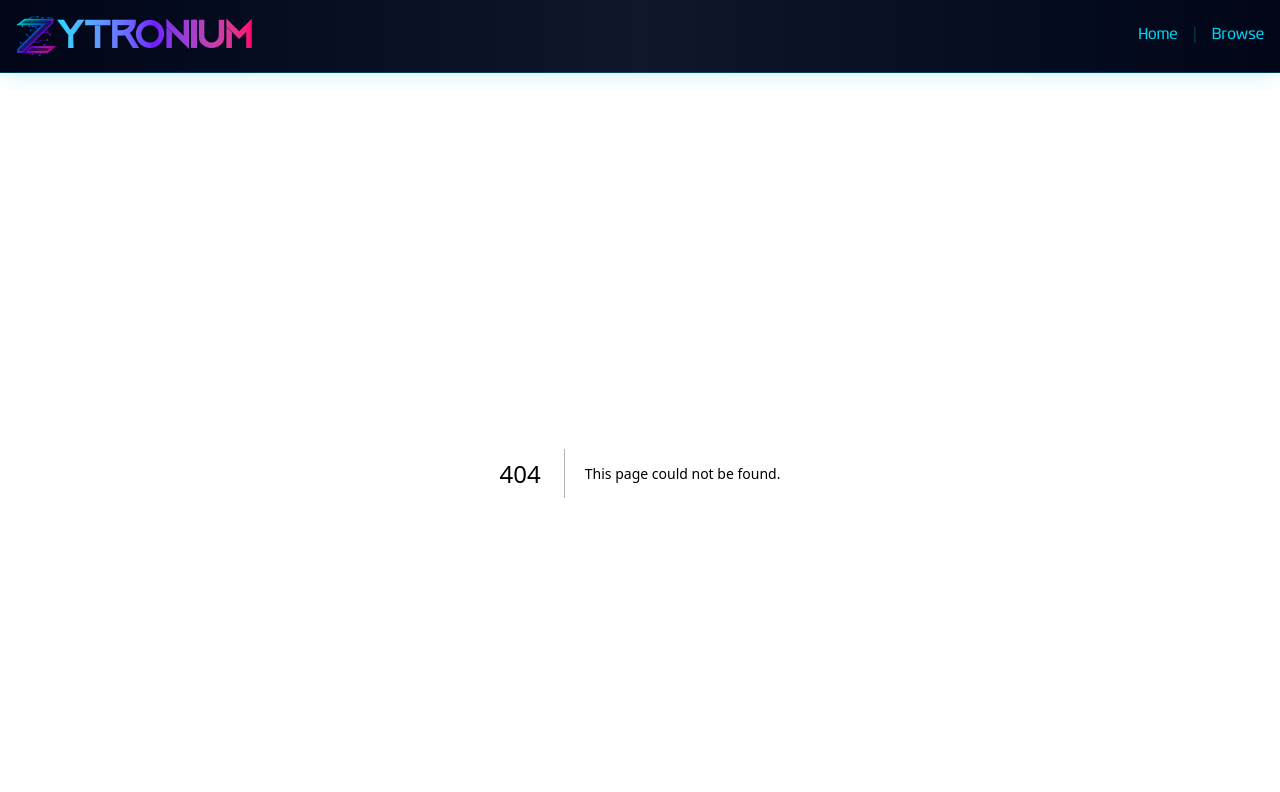
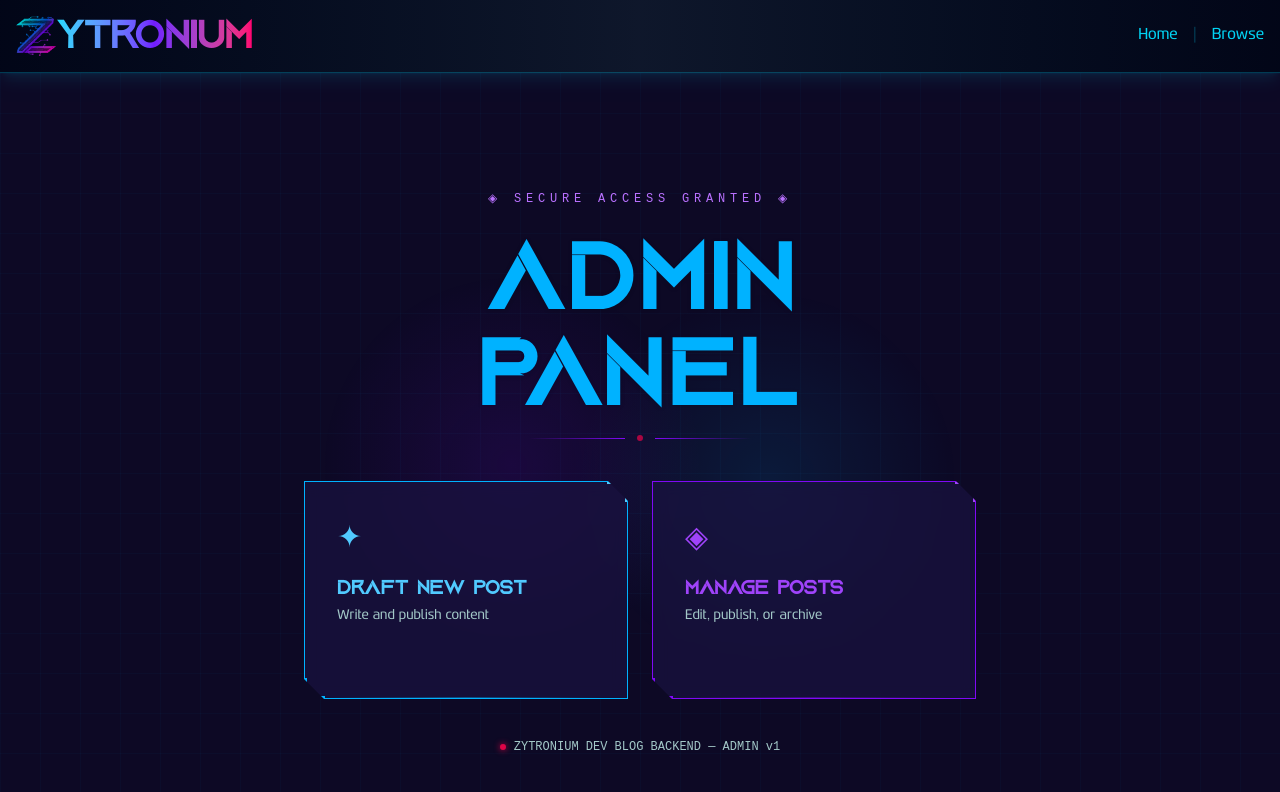
Before and after one commit to Zytronium/dev_blog, a Next.js app: page /admin in a window 1280 px wide. Before the commit this address had no page. Shown: the top 792 px of the page. Built offline with nearby package versions, Linux system fonts and the light colour scheme; a web font is replaced by a local one.

Commit message:
Add admin panel and a way to get to it without entering the URL

```diff
--- /dev/null
+++ b/src/app/admin/page.tsx
@@ -0,0 +1,150 @@
+import Link from 'next/link';
+
+export default function AdminPage() {
+    return (
+        <div className="min-h-screen flex items-center justify-center p-8 relative overflow-hidden">
+            {/* Scanline + grid background */}
+            <div className="absolute inset-0 pointer-events-none"
+                 style={{
+                     backgroundImage: `
+                        linear-gradient(rgba(0,178,255,0.03) 1px, transparent 1px),
+                        linear-gradient(90deg, rgba(0,178,255,0.03) 1px, transparent 1px)
+                    `,
+                     backgroundSize: '40px 40px',
+                 }}
+            />
+            {/* Ambient glows */}
+            <div className="absolute top-1/4 left-1/4 w-96 h-96 rounded-full pointer-events-none"
+                 style={{ background: 'radial-gradient(circle, rgba(127,9,246,0.12) 0%, transparent 70%)' }}
+            />
+            <div className="absolute bottom-1/4 right-1/4 w-96 h-96 rounded-full pointer-events-none"
+                 style={{ background: 'radial-gradient(circle, rgba(0,178,255,0.10) 0%, transparent 70%)' }}
+            />
+
+            <div className="max-w-2xl w-full space-y-10 relative z-10">
+                {/* Header */}
+                <div className="text-center space-y-2">
+                    <p className="text-xs tracking-[0.4em] uppercase"
+                       style={{ color: 'var(--secondary-bright)', fontFamily: "'Victor Mono', monospace" }}>
+                        ◈ SECURE ACCESS GRANTED ◈
+                    </p>
+                    <h1 className="h1" style={{ letterSpacing: '0.05em' }}>
+                        Admin Panel
+                    </h1>
+                    <div className="flex items-center justify-center gap-3 mt-1">
+                        <div className="h-px flex-1 max-w-24"
+                             style={{ background: 'linear-gradient(to right, transparent, var(--secondary))' }} />
+                        <div className="w-1.5 h-1.5 rounded-full animate-pulse"
+                             style={{ background: 'var(--accent)' }} />
+                        <div className="h-px flex-1 max-w-24"
+                             style={{ background: 'linear-gradient(to left, transparent, var(--secondary))' }} />
+                    </div>
+                </div>
+
+                {/* Cards */}
+                <div className="grid grid-cols-1 md:grid-cols-2 gap-6">
+                    <AdminCard
+                        href="/admin/new-post"
+                        label="Draft New Post"
+                        icon="✦"
+                        description="Write and publish content"
+                        accentVar="--primary"
+                        accentLighterVar="--primary-lighter"
+                        accentDarkerVar="--primary-darker"
+                    />
+                    <AdminCard
+                        href="/admin/manage-posts"
+                        label="Manage Posts"
+                        icon="◈"
+                        description="Edit, publish, or archive"
+                        accentVar="--secondary"
+                        accentLighterVar="--secondary-lighter"
+                        accentDarkerVar="--secondary-darker"
+                    />
+                </div>
+
+                {/* Footer status bar */}
+                <div className="flex items-center justify-center gap-2 text-xs"
+                     style={{ color: 'var(--muted-foreground)', fontFamily: "'Victor Mono', monospace" }}>
+                    <span className="w-1.5 h-1.5 rounded-full inline-block"
+                          style={{ background: 'var(--accent)', boxShadow: '0 0 6px var(--accent)' }} />
+                    ZYTRONIUM DEV BLOG BACKEND — ADMIN v1
+                </div>
+            </div>
+        </div>
+    );
+}
+
+interface AdminCardProps {
+    href: string;
+    label: string;
+    description: string;
+    icon: string;
+    accentVar: string;
+    accentLighterVar: string;
+    accentDarkerVar: string;
+}
+
+function AdminCard({href, label, description, icon, accentVar, accentLighterVar, accentDarkerVar}: AdminCardProps) {
+    return (
+        <Link
+            href={href}
+            className="group relative flex flex-col gap-4 px-8 py-10 transition-all duration-300"
+            style={{
+                background: 'rgba(26, 19, 64, 0.7)',
+                border: `1px solid var(${accentVar})`,
+                clipPath: 'polygon(0 0, calc(100% - 20px) 0, 100% 20px, 100% 100%, 20px 100%, 0 calc(100% - 20px))',
+                backdropFilter: 'blur(8px)',
+            }}
+        >
+            {/* Hover glow overlay */}
+            <div className="absolute inset-0 opacity-0 group-hover:opacity-100 transition-opacity duration-300 pointer-events-none"
+                 style={{
+                     background: `linear-gradient(135deg, rgba(var(${accentVar}), 0.08) 0%, transparent 60%)`,
+                     clipPath: 'inherit',
+                 }}
+            />
+            {/* Corner accent dots */}
+            <div className="absolute top-0 right-0 w-5 h-5 pointer-events-none"
+                 style={{
+                     borderTop: `2px solid var(${accentLighterVar})`,
+                     borderRight: `2px solid var(${accentLighterVar})`,
+                 }}
+            />
+            <div className="absolute bottom-0 left-0 w-5 h-5 pointer-events-none"
+                 style={{
+                     borderBottom: `2px solid var(${accentVar})`,
+                     borderLeft: `2px solid var(${accentVar})`,
+                 }}
+            />
+
+            {/* Icon */}
+            <div className="text-3xl transition-transform duration-300 group-hover:scale-110"
+                 style={{ color: `var(${accentLighterVar})` }}>
+                {icon}
+            </div>
+
+            {/* Text */}
+            <div>
+                <div className="font-['Aquire'] text-xl font-bold mb-1 transition-colors duration-200"
+                     style={{ color: `var(${accentLighterVar})` }}>
+                    {label}
+                </div>
+                <div className="text-sm" style={{ color: 'var(--muted-foreground)' }}>
+                    {description}
+                </div>
+            </div>
+
+            {/* Arrow */}
+            <div className="text-xs tracking-widest opacity-0 group-hover:opacity-100 transition-all duration-200 translate-y-1 group-hover:translate-y-0"
+                 style={{ color: `var(${accentVar})`, fontFamily: "'Victor Mono', monospace" }}>
+                ENTER →
+            </div>
+
+            {/* Bottom scan line */}
+            <div className="absolute bottom-0 left-6 right-6 h-px opacity-40"
+                 style={{ background: `linear-gradient(to right, transparent, var(${accentVar}), transparent)` }}
+            />
+        </Link>
+    );
+}
--- /dev/null
+++ b/src/app/congratulations-you-found-me/page.tsx
@@ -0,0 +1,3 @@
+export default function CongratulationsYouFoundMePage() {
+    return (<p className="p-8 w-full text-center">You found the hidden secret page!</p>); /* todo */
+}
--- a/src/components/NavBar.tsx
+++ b/src/components/NavBar.tsx
@@ -1,7 +1,29 @@
+"use client";
+
 import Link from "next/link";
 import Image from "next/image";
+import {useState, useEffect} from "react";
 
 const NavBar = () => {
+    const [contextMenu, setContextMenu] = useState<{ x: number; y: number } | null>(null);
+
+    const handleContextMenu = (e: React.MouseEvent) => {
+        e.preventDefault();
+        setContextMenu({x: e.clientX, y: e.clientY});
+    };
+
+    const handleCloseContextMenu = () => {
+        setContextMenu(null);
+    };
+
+    useEffect(() => {
+        if (contextMenu) {
+            document.addEventListener('click', handleCloseContextMenu);
+            return () => {
+                document.removeEventListener('click', handleCloseContextMenu);
+            };
+        }
+    }, [contextMenu]);
     return (
         <nav
             className="flex items-center justify-between gap-4 p-4 border-b border-cyan-500/30 bg-gradient-to-r from-slate-950 via-slate-900 to-slate-950 backdrop-blur-md shadow-lg shadow-cyan-500/10">
@@ -14,6 +36,7 @@ const NavBar = () => {
                         height={40}
                         className="hover:opacity-80 transition-opacity"
                         priority
+                        onContextMenu={handleContextMenu}
                     />
                     <span
                         className="text-[40px] font-bold leading-none bg-gradient-to-r from-[#1BDBFFFF] via-[#711BFFFF] to-[#FF0071FF] bg-clip-text text-transparent -ml-3"
@@ -23,12 +46,13 @@ const NavBar = () => {
                     </span>
                 </div>
                 <Image
-                    src="/logo_small.png"
+                    src="/logo.png"
                     alt="Logo"
                     width={40}
                     height={40}
                     className="block md:hidden hover:opacity-80 transition-opacity"
                     priority
+                    onContextMenu={handleContextMenu}
                 />
             </Link>
             <div className="flex items-center gap-4">
@@ -42,6 +66,27 @@ const NavBar = () => {
                 Browse
                 </Link>
             </div>
+            {contextMenu && (
+                <div
+                    className="fixed bg-slate-800 border border-cyan-500/30 rounded-md shadow-lg shadow-cyan-500/20 py-1 z-50"
+                    style={{top: contextMenu.y, left: contextMenu.x}}
+                >
+                    <Link
+                        href="/congratulations-you-found-me"
+                        className="block px-4 py-2 text-cyan-400 hover:bg-slate-700 hover:text-cyan-300 transition-colors"
+                        onClick={handleCloseContextMenu}
+                    >
+                        Go to super secret place
+                    </Link>
+                    <Link
+                        href="/admin"
+                        className="block px-4 py-2 text-cyan-400 hover:bg-slate-700 hover:text-cyan-300 transition-colors"
+                        onClick={handleCloseContextMenu}
+                    >
+                        Go to admin panel
+                    </Link>
+                </div>
+            )}
         </nav>
     );
 };
```
Also changed, not shown: 1 other file (tests, documents, lock files or other folders).
